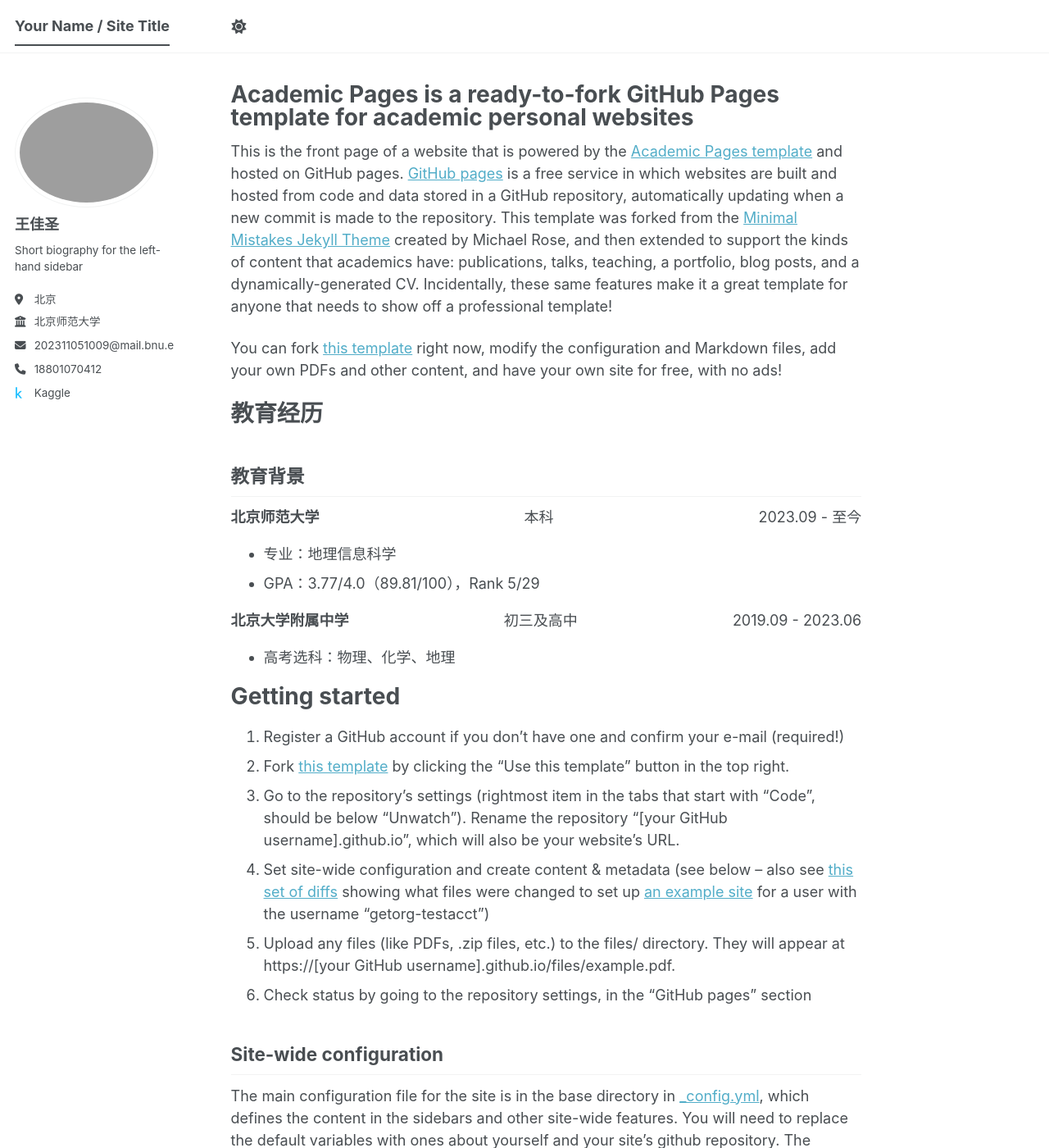
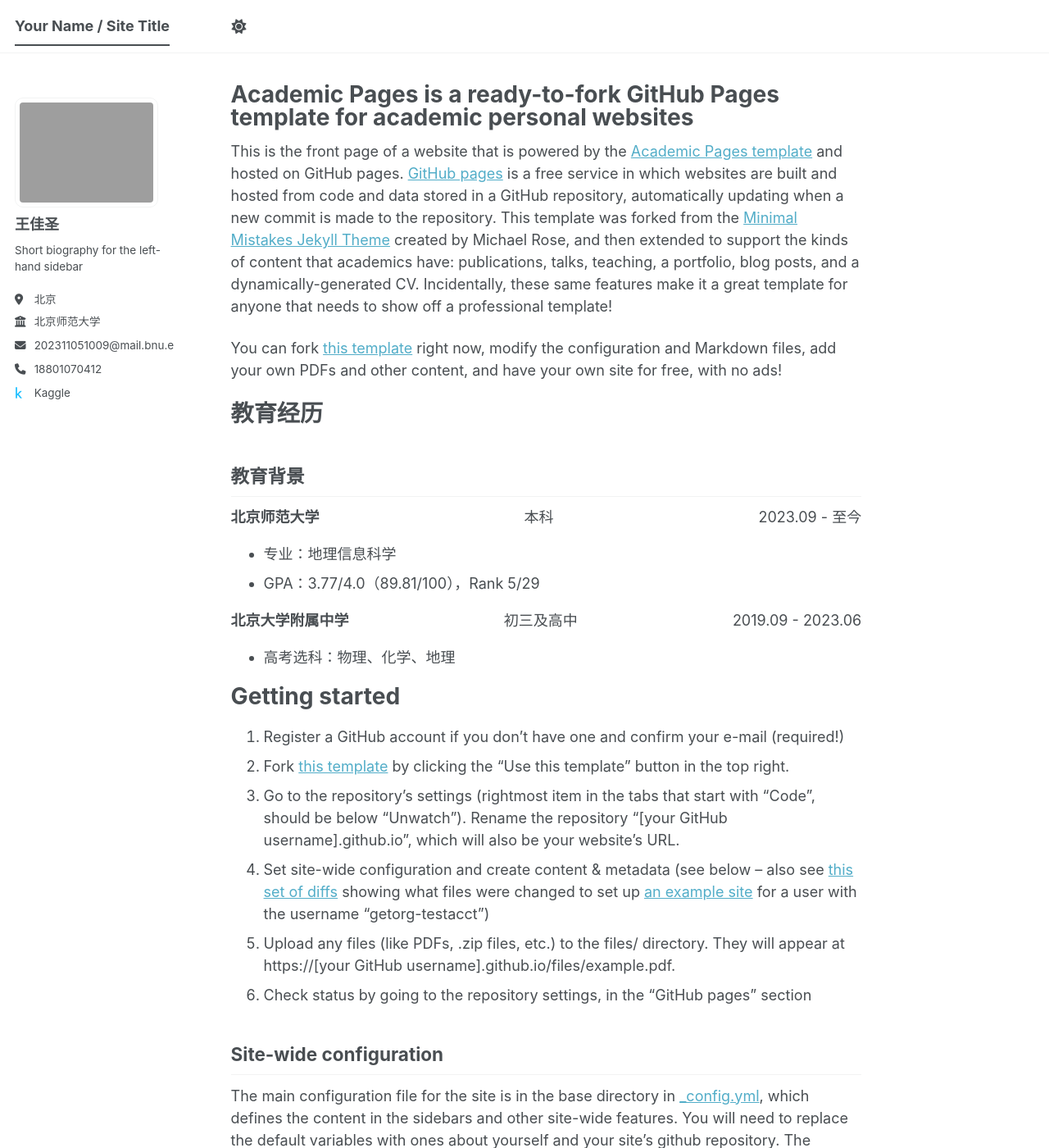
Before and after one commit to WJSheng2005/wangjiasheng.github.io, a Jekyll site: the page built from _pages/about.md, in a window 1280 px wide and 1400 px high. Shown: the whole window at 82% size. Built offline with Jekyll 4.4.1, drawn with Linux system fonts in a browser that asks for light colours; a script bundle is joined from its source files by our own code; library files that are not in the unit come from our copies.

Commit message:
Update main.scss

```diff
--- a/assets/css/main.scss
+++ b/assets/css/main.scss
@@ -41,3 +41,10 @@
     "vendor/font-awesome/solid",
     "vendor/font-awesome/brands"
 ;
+
+.author__avatar img {
+  width: 100%;
+  height: auto;
+  object-fit: contain;
+  border-radius: 10px;
+}
```
